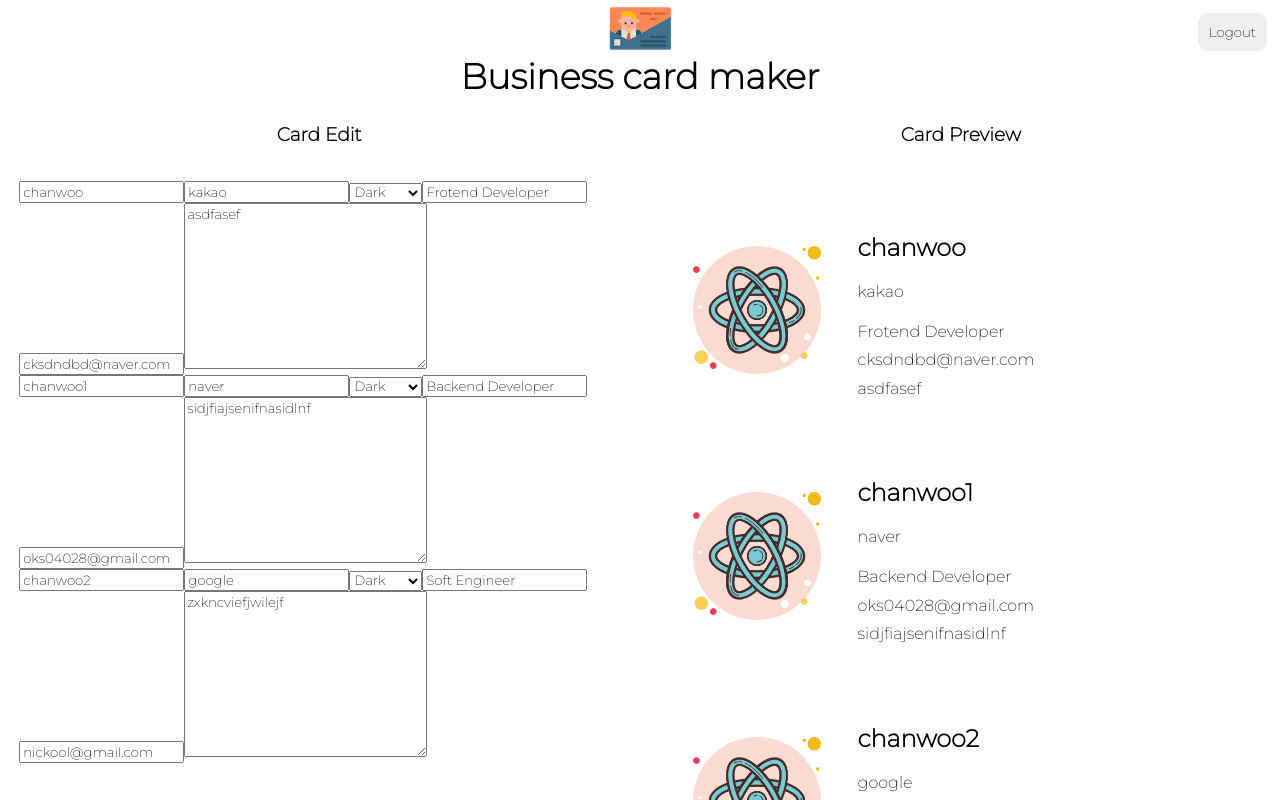
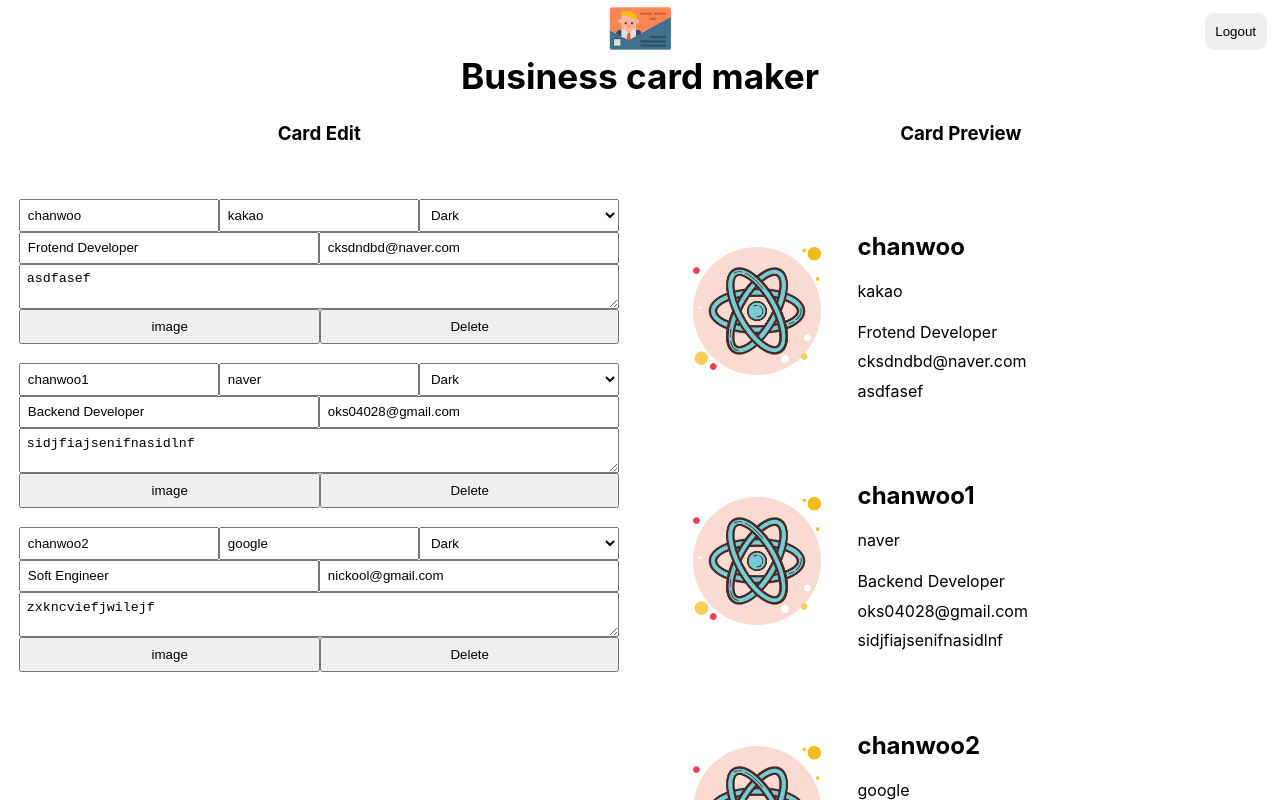
Before and after one commit to chanwoo95/Practice-all, a React (Create React App) app in the folder react-card-maker/: page /maker in a window 1280 px wide. Shown: the top 800 px of the page. Built offline with nearby package versions, Linux system fonts and the light colour scheme; no server answers; sample sign-in values are in the browser's storage.

Commit message:
card edit css

```diff
--- a/react-card-maker/src/App.module.css
+++ b/react-card-maker/src/App.module.css
@@ -2,7 +2,6 @@
 @import url("https://fonts.googleapis.com/css2?family=Montserrat:wght@100;200&display=swap");
 * {
   box-sizing: border-box;
-  font-family: "Montserrat", sans-serif;
 }
 
 .app {
--- /dev/null
+++ b/react-card-maker/src/components/button/button.jsx
@@ -0,0 +1,8 @@
+import React from "react";
+import styles from "./button.module.css";
+
+function Button() {
+  return <button className={styles.delete}>Delete</button>;
+}
+
+export default Button;
--- /dev/null
+++ b/react-card-maker/src/components/button/button.module.css
@@ -0,0 +1,8 @@
+@value makerGreen, makerWhite from '../../common/colors.css';
+
+.delete {
+  width: 100%;
+  cursor: pointer;
+  background-color: makerGreen;
+  color: makerWhite;
+}
--- a/react-card-maker/src/components/card_edit_form/card_edit_form.jsx
+++ b/react-card-maker/src/components/card_edit_form/card_edit_form.jsx
@@ -1,27 +1,34 @@
 import React from "react";
+import ImageFileInput from "../image_file_input/image_file_input";
+import Button from "../button/button";
 import styles from "./card_edit_form.module.css";
 
 function CardEditForm({ card }) {
   const { name, company, job, theme, email, message } = card;
+
+  const onSubmit = () => {
+    return <h2>wow</h2>;
+  };
   return (
-    <form>
-      <input value={name} type="text" className={styles.name} />
-      <input value={company} type="text" className={styles.company} />
-      <select name="colors" id="">
+    <form className={styles.form}>
+      <input value={name} type="text" className={styles.input} />
+      <input value={company} type="text" className={styles.input} />
+      <select name="colors" className={styles.select}>
         <option value="dark">Dark</option>
         <option value="pink">Pink</option>
         <option value="colorful">Colorful</option>
       </select>
-      <input value={job} type="text" className={styles.job} />
-      <input value={email} type="text" className={styles.email} />
+      <input value={job} type="text" className={styles.input} />
+      <input value={email} type="text" className={styles.input} />
       <textarea
         value={message}
-        className={styles.message}
+        className={styles.textarea}
         name="text"
-        id=""
-        cols="30"
-        rows="10"
       ></textarea>
+      <div className={styles.fileInput}>
+        <ImageFileInput />
+        <Button name="Delete" onClick={onSubmit} />
+      </div>
     </form>
   );
 }
--- a/react-card-maker/src/components/card_edit_form/card_edit_form.module.css
+++ b/react-card-maker/src/components/card_edit_form/card_edit_form.module.css
@@ -0,0 +1,37 @@
+@value makerBlack from '../../common/colors.css';
+
+.form {
+  display: flex;
+  flex-wrap: wrap;
+  width: 100%;
+  margin: 1.2em 0;
+  border: 1px solid makerBlack;
+}
+
+.input,
+.select,
+.textarea,
+.button {
+  padding: 0.5em;
+  width: 100%;
+}
+
+.input,
+.select {
+  flex: 1 1 30%;
+}
+
+.input:focus,
+.select:focus,
+.textarea:focus {
+  outline: none;
+}
+
+.textarea {
+  flex-basis: 100%;
+}
+
+.fileInput {
+  display: flex;
+  width: 100%;
+}
--- /dev/null
+++ b/react-card-maker/src/components/image_file_input/image_file_input.jsx
@@ -0,0 +1,8 @@
+import React from "react";
+import styles from "./image_file_input.module.css";
+
+function ImageFileInput() {
+  return <button className={styles.img}>image</button>;
+}
+
+export default ImageFileInput;
--- /dev/null
+++ b/react-card-maker/src/components/image_file_input/image_file_input.module.css
@@ -0,0 +1,5 @@
+.img {
+  width: 100%;
+  padding: 0.6em;
+  cursor: pointer;
+}
```
